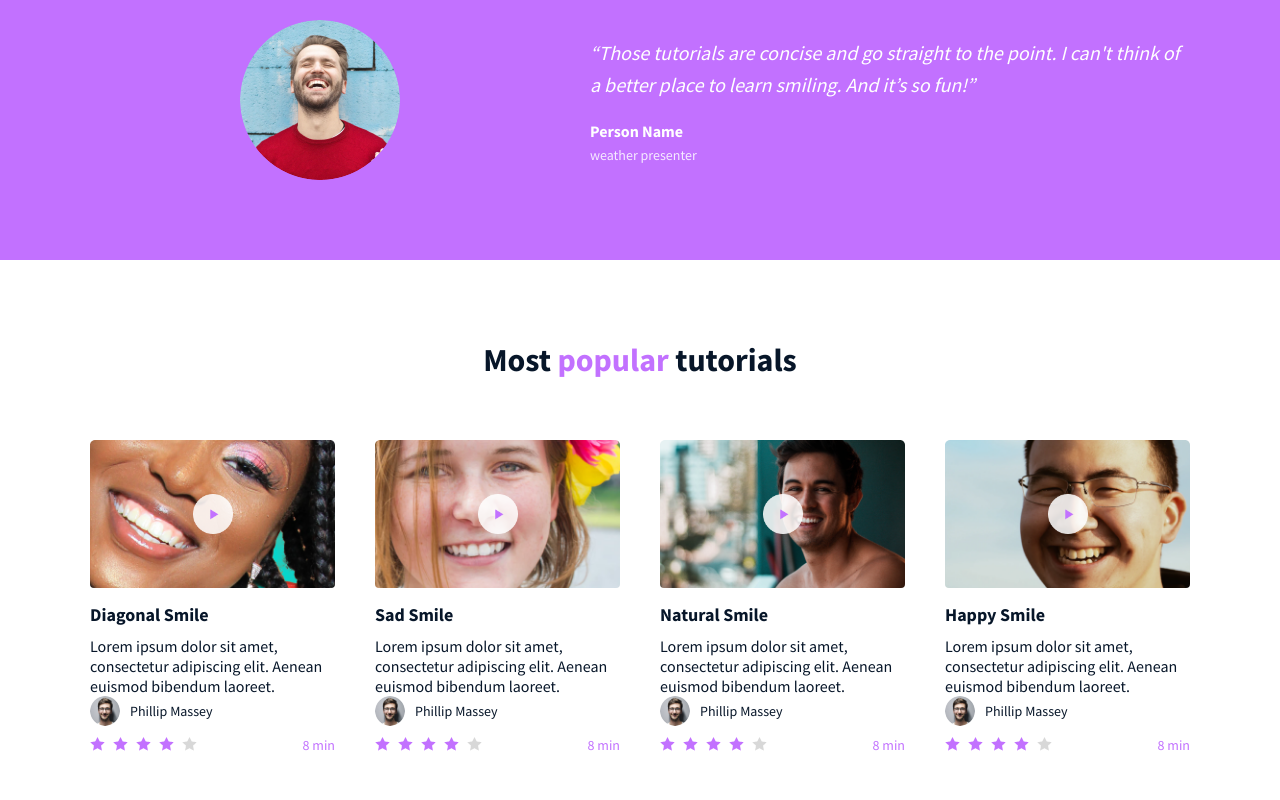
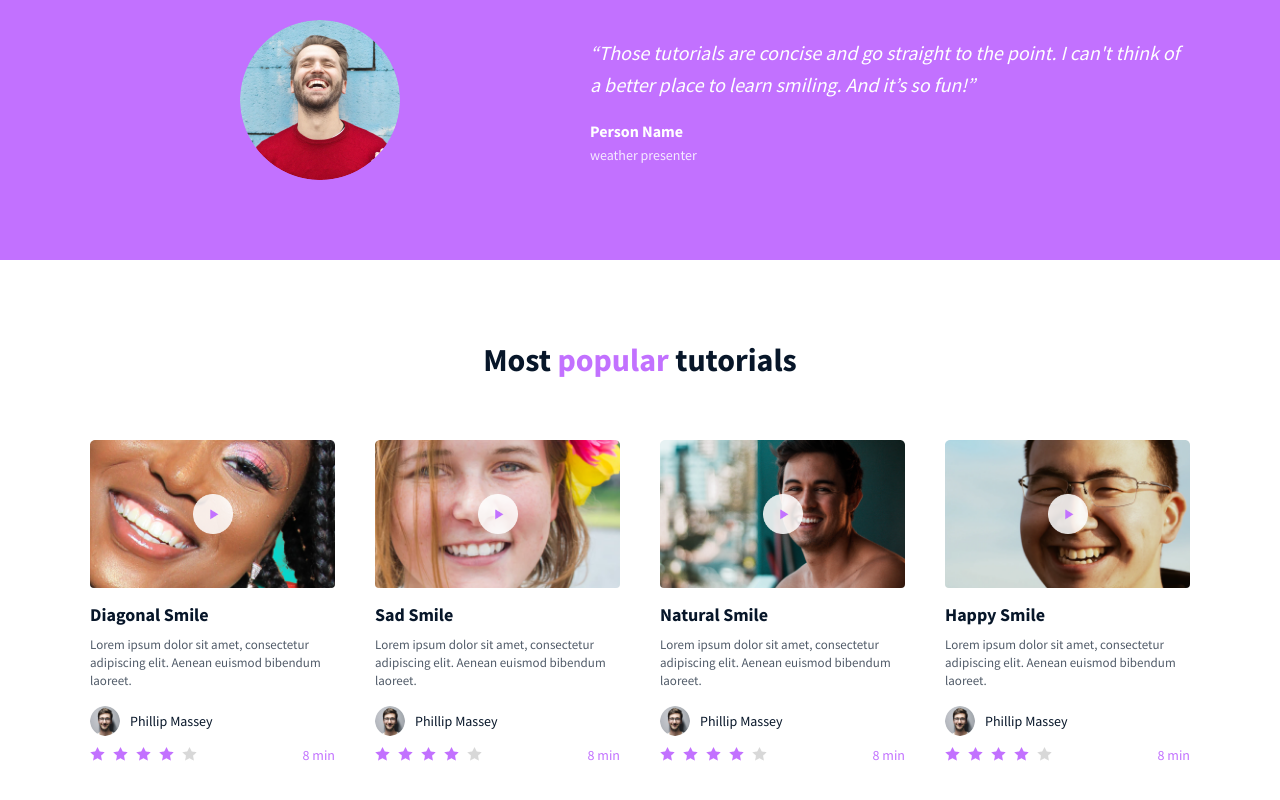
Before and after one commit to Faith043888/alx_html_css, a plain HTML site: page css_advanced/index.html in a window 1280 px wide. Shown: the part 860-1660 px from the top of the page. Drawn offline with Linux system fonts and the light colour scheme.

Commit message:
add a new feature to the tutorial cards

```diff
--- a/css_advanced/style.css
+++ b/css_advanced/style.css
@@ -256,3 +256,11 @@ nav a {
   font-size: 14px;
   color: #C271FF;
 }
+
+.tutorial-description {
+  font-size: 13px;
+  color: #071629;
+  opacity: 0.7;
+  margin: 10px 0 15px;
+  line-height: 1.4;
+}
```
